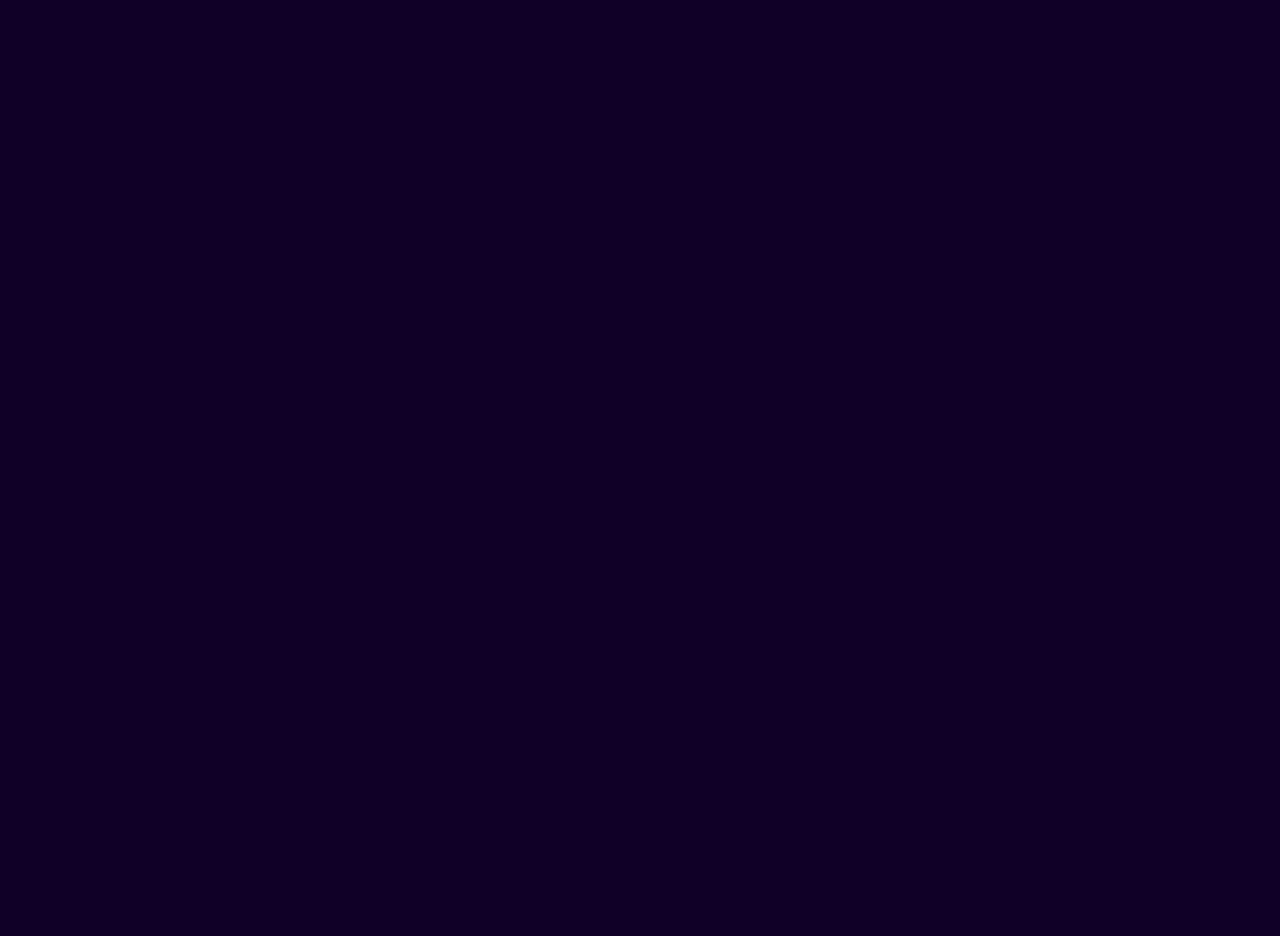
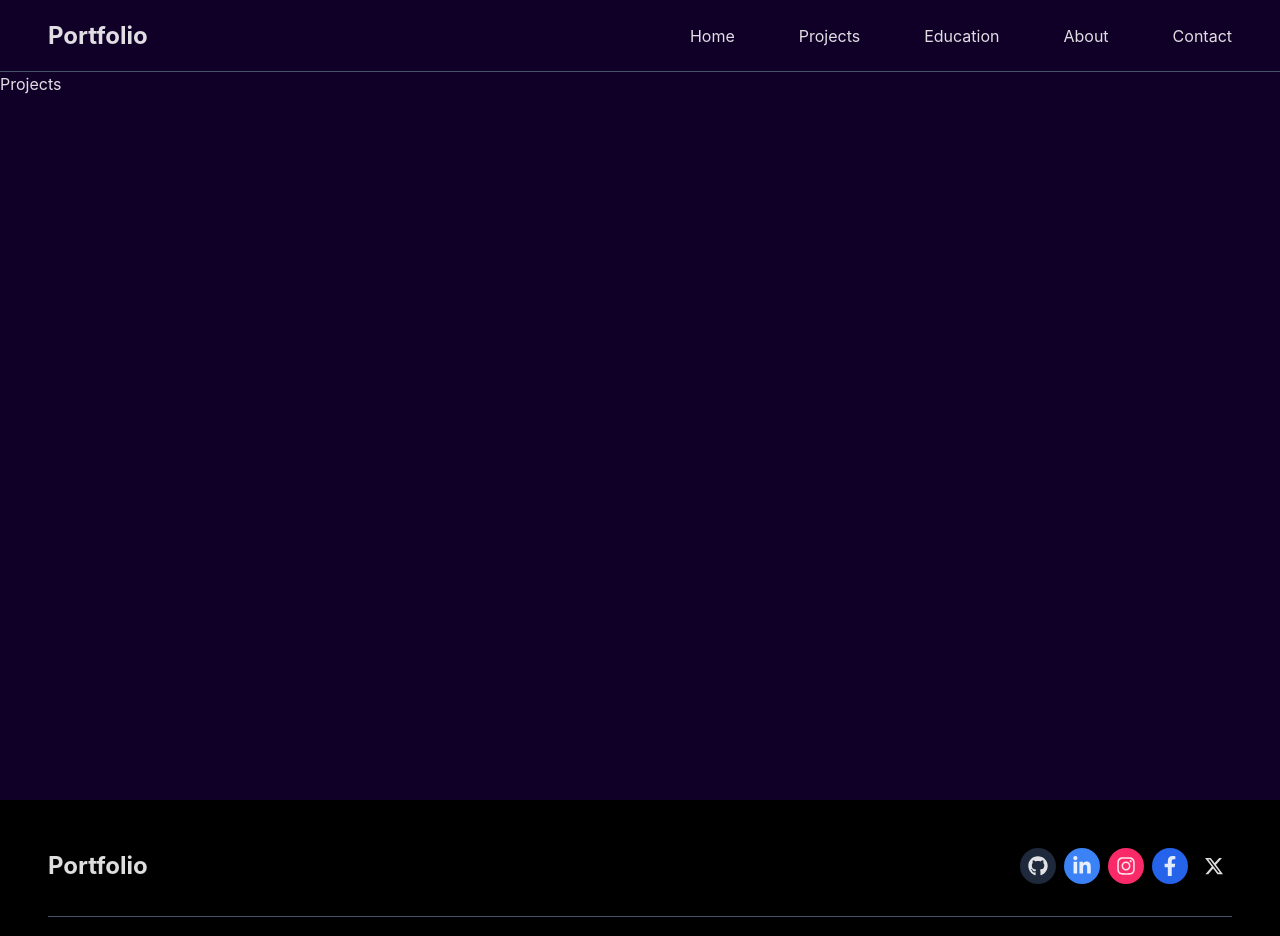
Before and after one commit to HabibSha/developers-personal-portfolio, a React (Vite) app in the folder frontend/: page /projects in a window 1280 px wide. Before the commit this address had no page. Shown: the top 936 px of the page. Before the commit the page ends 800 px from the top, so only its background shows below. Built offline with nearby package versions, Linux system fonts and the light colour scheme.

Commit message:
Some update in navigation

```diff
--- a/frontend/package.json
+++ b/frontend/package.json
@@ -10,6 +10,7 @@
     "preview": "vite preview"
   },
   "dependencies": {
+    "body-scroll-lock": "^4.0.0-beta.0",
     "react": "^18.2.0",
     "react-dom": "^18.2.0",
     "react-icons": "^5.1.0",
@@ -18,6 +19,7 @@
   "devDependencies": {
     "@types/react": "^18.2.66",
     "@types/react-dom": "^18.2.22",
+    "@types/scroll-lock": "^2.1.3",
     "@typescript-eslint/eslint-plugin": "^7.2.0",
     "@typescript-eslint/parser": "^7.2.0",
     "@vitejs/plugin-react": "^4.2.1",
--- a/frontend/src/components/Footer/Footer.tsx
+++ b/frontend/src/components/Footer/Footer.tsx
@@ -8,39 +8,41 @@ import {
 } from "react-icons/fa";
 import { FaXTwitter } from "react-icons/fa6";
 
-type FooterProps = {
-  flexItems: string;
-};
+import styles, { footerSocial } from "../../style";
 
-const Footer: React.FC<FooterProps> = ({ flexItems }) => {
+const Footer: React.FC = () => {
   return (
-    <section className="w-full h-auto bg-black flex items-center py-12">
-      <footer
-        className={`container px-4 mx-auto md:container lg:container xl:container xl:px-8`}
-      >
+    <section
+      className={`w-full h-auto bg-black ${styles.flexCenter} backdrop-blur-sm relative py-12`}
+    >
+      <footer className={`${styles.resContainer} ${styles.paddingX}`}>
         <article
-          className={`sm:${flexItems} flex-col sm:flex-row pb-[2rem] border-b-[1px] border-slate-600`}
+          className={`flex items-start sm:items-center sm:justify-between ${styles.borderBottom} flex-col sm:flex-row pb-[2rem]`}
         >
           <div className="text-2xl font-bold mb-6 sm:mb-0">Portfolio</div>
           <div className="flex items-center gap-2 text-xl">
-            <div className="w-9 h-9 flex items-center justify-center rounded-full bg-slate-800 cursor-pointer">
+            <div className={`${footerSocial.socialLinks} bg-slate-800`}>
               <FaGithub />
             </div>
-            <div className="w-9 h-9 flex items-center justify-center rounded-full bg-blue-500 cursor-pointer">
+            <div className={`${footerSocial.socialLinks} bg-blue-500`}>
               <FaLinkedinIn />
             </div>
-            <div className="w-9 h-9 flex items-center justify-center rounded-full bg-[#fa2a69] cursor-pointer">
+            <div className={`${footerSocial.socialLinks} bg-[#fa2a69]`}>
               <FaInstagram />
             </div>
-            <div className="w-9 h-9 flex items-center justify-center rounded-full bg-blue-600 cursor-pointer">
+            <div className={`${footerSocial.socialLinks} bg-blue-600`}>
               <FaFacebookF />
             </div>
-            <div className="w-9 h-9 flex items-center justify-center rounded-full bg-black cursor-pointer">
+            <div className={`${footerSocial.socialLinks} bg-black`}>
               <FaXTwitter />
             </div>
           </div>
         </article>
-        <article></article>
+        <article className={`${styles.flexCenter}`}>
+          <p className=" absolute bottom-2 text-slate-300 text-[14px]">
+            Copyright &copy; 2024 | All right reserve.
+          </p>
+        </article>
       </footer>
     </section>
   );
--- a/frontend/src/components/Header/Header.tsx
+++ b/frontend/src/components/Header/Header.tsx
@@ -1,31 +1,45 @@
 import { useState } from "react";
 
 import { NavLink } from "react-router-dom";
+import { disableBodyScroll, enableBodyScroll } from "body-scroll-lock";
 import { RiMenu4Fill, RiCloseFill } from "react-icons/ri";
+
+import styles from "../../style";
 
 type NavLink = {
   id: string;
   title: string;
 };
 type HeaderProps = {
-  flexItems: string;
   navLinks: NavLink[];
 };
 
-const Header: React.FC<HeaderProps> = ({ flexItems, navLinks }) => {
-  const [toggle, setToggle] = useState(false);
+const Header: React.FC<HeaderProps> = ({ navLinks }) => {
+  const [openNavigation, setOpenNavigation] = useState(false);
+
+  const toggleNavigation = () => {
+    if (openNavigation) {
+      setOpenNavigation(false);
+      enableBodyScroll;
+    } else {
+      setOpenNavigation(true);
+      disableBodyScroll;
+    }
+  };
 
   return (
-    <section className="bg-transparent w-full h-[9vh] border-b-[1px] border-slate-600 flex items-center fixed z-50">
+    <section
+      className={`bg-transparent w-full h-[9vh] ${styles.borderBottom} ${styles.flexCenter} fixed z-50`}
+    >
       <nav
-        className={`${flexItems} container px-4 mx-auto md:container lg:container xl:container xl:px-8`}
+        className={`${styles.flexBetween} ${styles.resContainer} ${styles.paddingX}`}
       >
         <div className="text-2xl font-bold">Portfolio</div>
-        <ul className={`${flexItems} hidden md:flex`}>
+        <ul className={`${styles.flexBetween} hidden md:flex`}>
           {navLinks.map((navLink, index) => {
             const { id, title } = navLink;
             return (
-              <li key={id} className={`${flexItems} gap-4`}>
+              <li key={id} className={`${styles.flexBetween} gap-4`}>
                 <NavLink
                   to={id}
                   className={`${
@@ -41,8 +55,8 @@ const Header: React.FC<HeaderProps> = ({ flexItems, navLinks }) => {
           })}
         </ul>
 
-        <article onClick={() => setToggle(!toggle)} className="md:hidden">
-          {toggle ? (
+        <article onClick={toggleNavigation} className="md:hidden">
+          {openNavigation ? (
             <RiCloseFill className="text-3xl cursor-pointer" />
           ) : (
             <RiMenu4Fill className="text-3xl cursor-pointer" />
@@ -56,14 +70,14 @@ const Header: React.FC<HeaderProps> = ({ flexItems, navLinks }) => {
         {/* Mobile Menu */}
         <div
           className={`${
-            !toggle ? "translate-x-[100%]" : "translate-x-[0]"
-          } md:hidden transition duration-500 w-3/6 h-screen absolute py-12 top-[8vh] right-0 bg-orange-500 `}
+            !openNavigation ? "translate-x-[100%]" : "translate-x-[0]"
+          } md:hidden transition duration-500 w-3/6 h-screen absolute py-12 top-[9vh] right-0 bg-orange-500 `}
         >
           <ul className={`flex flex-col items-center `}>
             {navLinks.map((navLink, index) => {
               const { id, title } = navLink;
               return (
-                <li key={id} className={`${flexItems}`}>
+                <li key={id} className={`${styles.flexBetween}`}>
                   <NavLink
                     to={id}
                     className={`${
--- a/frontend/src/components/constants/index.ts
+++ b/frontend/src/components/constants/index.ts
@@ -1,6 +1,6 @@
 export const navLinks = [
   {
-    id: "home",
+    id: "/",
     title: "Home",
   },
   {
--- /dev/null
+++ b/frontend/src/declaration/body-scroll-lock.d.ts
@@ -0,0 +1,8 @@
+declare module "body-scroll-lock" {
+  export function disableBodyScroll(
+    targetElement: Element | null,
+    options?
+  ): void;
+  export function enableBodyScroll(targetElement: Element | null): void;
+  export function clearAllBodyScrollLocks(): void;
+}
--- a/frontend/src/layouts/Layout.tsx
+++ b/frontend/src/layouts/Layout.tsx
@@ -7,14 +7,13 @@ import Footer from "../components/Footer/Footer";
 import { navLinks } from "../components/Constants/index.ts";
 
 const Layout = () => {
-  const flexItems = "flex items-center justify-between";
   return (
     <>
-      <Header navLinks={navLinks} flexItems={flexItems} />
-      <main className="pt-0 min-h-[calc(100vh)]">
+      <Header navLinks={navLinks} />
+      <main className="relative top-[9vh] pt-0 min-h-[calc(100vh)]">
         <Outlet />
       </main>
-      <Footer flexItems={flexItems} />
+      <Footer />
     </>
   );
 };
--- a/frontend/src/pages/Home/Home.tsx
+++ b/frontend/src/pages/Home/Home.tsx
@@ -1,5 +1,3 @@
-import React from "react";
-
 const Home = () => {
   return <div>home</div>;
 };
--- /dev/null
+++ b/frontend/src/pages/Project/Projects.tsx
@@ -0,0 +1,5 @@
+const Projects = () => {
+  return <div>Projects</div>;
+};
+
+export default Projects;
--- a/frontend/src/routers/Routers.tsx
+++ b/frontend/src/routers/Routers.tsx
@@ -1,9 +1,8 @@
-import React from "react";
-
 import { Route, Routes } from "react-router-dom";
 
 import Layout from "../layouts/Layout";
 import Home from "../pages/Home/Home";
+import Projects from "../pages/Project/Projects";
 
 const Routers = () => {
   return (
@@ -11,6 +10,7 @@ const Routers = () => {
       <Routes>
         <Route path="/" element={<Layout />}>
           <Route index element={<Home />} />
+          <Route path="projects" element={<Projects />} />
         </Route>
       </Routes>
     </>
--- /dev/null
+++ b/frontend/src/style.ts
@@ -0,0 +1,19 @@
+const styles = {
+  resContainer:
+    "container mx-auto sm:container md:container lg:container xl:container",
+
+  flexCenter: "flex justify-center items-center",
+  flexStart: "flex justify-center items-start",
+  flexBetween: "flex justify-between items-center",
+
+  paddingX: "px-6 sm:px-12",
+  paddingY: "py-6 sm:py-12",
+
+  borderBottom: "border-b-[1px] border-slate-600",
+};
+
+export const footerSocial = {
+  socialLinks: `w-9 h-9 ${styles.flexCenter} rounded-full cursor-pointer`,
+};
+
+export default styles;
```
Also changed, not shown: 1 other file (tests, documents, lock files or other folders).
